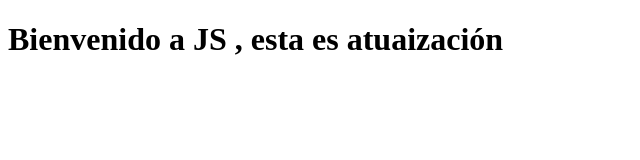
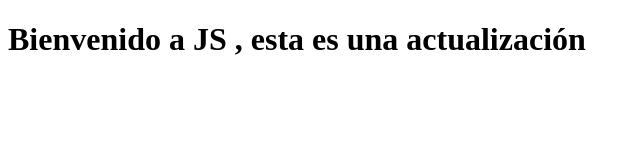
Before and after one commit to OscarRoth/curso-javascript-or, a plain HTML site: page Index.html in a window 1280 px wide. Shown: the whole page, without its empty margins (0-640 px from the left). Drawn offline with Linux system fonts and the light colour scheme.

Commit message:
1-commit

```diff
--- a/Index.html
+++ b/Index.html
@@ -10,7 +10,7 @@
 
 <body>
     <h1>
-        Bienvenido a JS , esta es atuaización
+        Bienvenido a JS , esta es una actualización
     </h1>
     <script src="./app.js">
 
```
